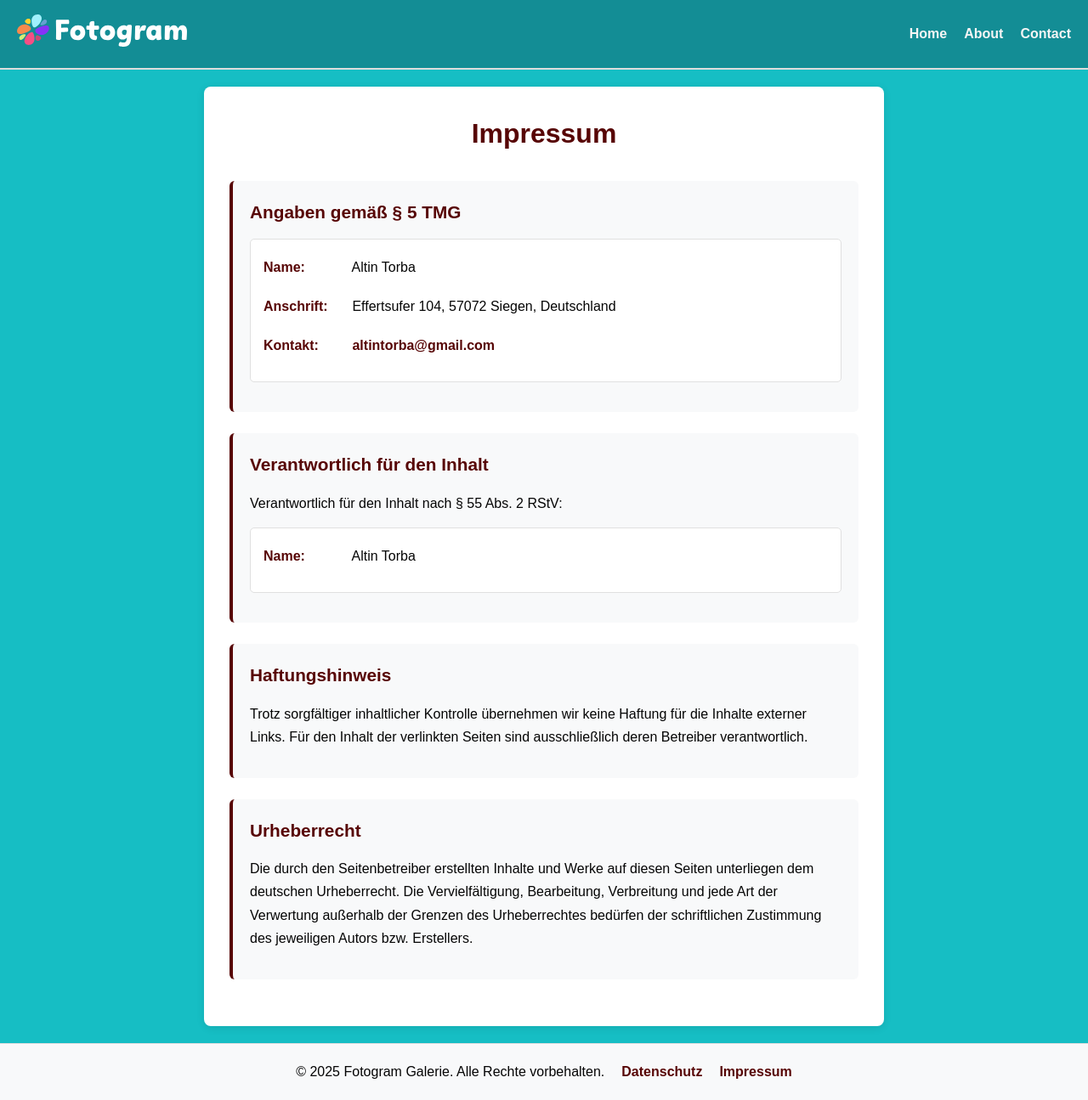
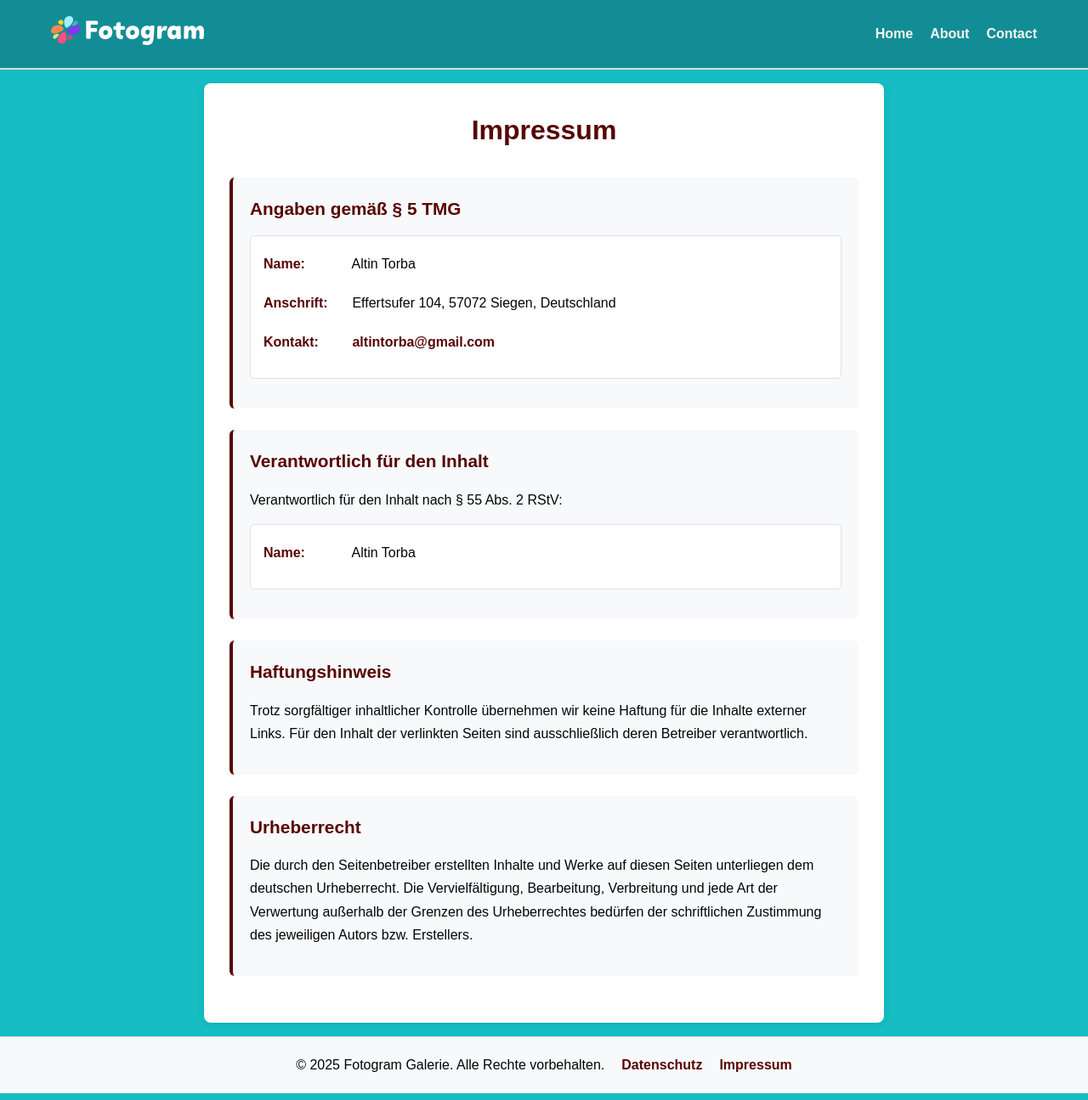
Before and after one commit to AltinTorba/FotogramWebpage, a plain HTML site: page impressum.html in a window 1280 px wide. Shown: the whole page at 85% size. Drawn offline with Linux system fonts and the light colour scheme.

Commit message:
finale Versione

```diff
--- a/datenschutz.css
+++ b/datenschutz.css
@@ -1,15 +1,19 @@
 /* ===== BASIS STYLES ===== */
 * {
   margin: 0;
+  padding: 0;
   box-sizing: border-box;
 }
 
 body {
+  display: flex;
+  flex-direction: column;
+  min-height: 100vh;
+  margin: 0;
   font-family: "figtree", Arial, sans-serif;
   background: rgb(22, 190, 196);
   color: rgb(5, 5, 5);
   line-height: 1.6;
-  min-height: 100vh;
 }
 
 /* ===== HEADER ===== */
@@ -24,11 +28,15 @@ body {
   justify-content: space-between;
   align-items: center;
   height: 60px;
+  max-width: 1200px;
+  margin: 0 auto;
+  padding: 0 20px;
 }
 
 .logo {
-  width: 200px;
+  width: 180px;
   height: auto;
+  flex-shrink: 0;
 }
 
 .logo-link {
@@ -48,12 +56,15 @@ body {
   gap: 20px;
   margin: 0;
   padding: 0;
+  align-items: center;
 }
 
 .nav-links a {
   text-decoration: none;
   color: whitesmoke;
-  font-weight: bold;
+  font-weight: 600;
+  padding: 8px 0;
+  position: relative;
   transition: color 0.3s ease;
 }
 
@@ -63,7 +74,8 @@ body {
 
 /* ===== HAUPTINHALT ===== */
 main {
-  padding: 20px;
+  flex: 1; /* Nimmt verfügbaren Platz ein */
+  padding: 16px;
   min-height: 70vh;
 }
 
@@ -154,10 +166,11 @@ main {
   display: flex;
   justify-content: center;
   align-items: center;
-  padding: 20px;
+  padding: 20px 32px;
   background: #f8f9fa;
   gap: 20px;
   border-top: 1px solid #ddd;
+  margin-top: auto; /* Sorgt dass Footer unten bleibt */
 }
 
 .page-footer a {
--- a/impressum.css
+++ b/impressum.css
@@ -5,11 +5,14 @@
 }
 
 body {
+  display: flex;
+  flex-direction: column;
+  min-height: 100vh;
+  margin: 0;
   font-family: "figtree", Arial, sans-serif;
   background: rgb(22, 190, 196);
   color: rgb(5, 5, 5);
   line-height: 1.6;
-  min-height: 100vh;
 }
 
 /* ===== HEADER ===== */
@@ -24,11 +27,15 @@ body {
   justify-content: space-between;
   align-items: center;
   height: 60px;
+  max-width: 1200px;
+  margin: 0 auto;
+  padding: 0 20px;
 }
 
 .logo {
-  width: 200px;
+  width: 180px;
   height: auto;
+  flex-shrink: 0;
 }
 
 .logo-link {
@@ -48,12 +55,15 @@ body {
   gap: 20px;
   margin: 0;
   padding: 0;
+  align-items: center;
 }
 
 .nav-links a {
   text-decoration: none;
   color: whitesmoke;
-  font-weight: bold;
+  font-weight: 600;
+  padding: 8px 0;
+  position: relative;
   transition: color 0.3s ease;
 }
 
@@ -63,9 +73,11 @@ body {
 
 /* ===== HAUPTINHALT ===== */
 main {
-  padding: 20px;
+  flex: 1; /* Nimmt verfügbaren Platz ein */
+  padding: 16px;
   min-height: 70vh;
 }
+
 
 .impressum-container {
   background: white;
@@ -136,11 +148,11 @@ main {
   display: flex;
   justify-content: center;
   align-items: center;
-  padding: 20px;
+  padding: 20px 32px;
   background: #f8f9fa;
   gap: 20px;
   border-top: 1px solid #ddd;
-  flex-wrap: wrap;
+  margin-top: auto; /* Sorgt dass Footer unten bleibt */
 }
 
 .page-footer a {
--- a/style.css
+++ b/style.css
@@ -1,15 +1,19 @@
 /* ===== BASIS STYLES ===== */
 * {
-  /* margin: 0; */
+  margin: 0;
+  padding: 0;
   box-sizing: border-box;
 }
 
 body {
+  display: flex;
+  flex-direction: column;
+  min-height: 100vh;
+  margin: 0;
   font-family: "figtree", Arial, sans-serif;
   background: rgb(22, 190, 196);
   color: rgb(5, 5, 5);
   line-height: 1.6;
-  min-height: 100vh;
 }
 
 /* ===== HEADER ===== */
@@ -24,11 +28,15 @@ body {
   justify-content: space-between;
   align-items: center;
   height: 60px;
+  max-width: 1200px;
+  margin: 0 auto;
+  padding: 0 20px;
 }
 
 .logo {
-  width: 200px;
+  width: 180px;
   height: auto;
+  flex-shrink: 0;
 }
 
 .logo-link {
@@ -48,12 +56,15 @@ body {
   gap: 20px;
   margin: 0;
   padding: 0;
+  align-items: center;
 }
 
 .nav-links a {
   text-decoration: none;
   color: whitesmoke;
-  font-weight: bold;
+  font-weight: 600;
+  padding: 8px 0;
+  position: relative;
   transition: color 0.3s ease;
 }
 
@@ -70,9 +81,11 @@ h1 {
 }
 
 main {
+  flex: 1; /* Nimmt verfügbaren Platz ein */
   padding: 16px;
   min-height: 70vh;
 }
+
 
 /* ===== GALERIE ===== */
 .gallery {
@@ -127,11 +140,12 @@ main {
   border: none;
   border-radius: 8px;
   padding: 0;
-  max-width: 90%;
-  max-height: 90%;
+  width: 600px;
+  height: 600px;
   background: white;
   position: relative;
   text-align: center;
+  margin: auto;
 }
 
 .dialog::backdrop {
@@ -141,6 +155,10 @@ main {
 .dialog-content {
   padding: 20px;
   position: relative;
+  display: flex;
+  flex-direction: column;
+  height: 100%;
+  box-sizing: border-box;
 }
 
 .dialog form {
@@ -154,12 +172,12 @@ main {
 .close-btn {
   font-size: 30px;
   cursor: pointer;
-  color: #333;
-  background: none;
+  color: whitesmoke;
+  background:#570505;
   border: none;
   padding: 0;
-  width: 40px;
-  height: 40px;
+  width: 20px;
+  height: 20px;
   display: flex;
   align-items: center;
   justify-content: center;
@@ -170,14 +188,15 @@ main {
 }
 
 #dialog-image {
-  max-width: 100%;
-  max-height: 60vh;
-  width: auto;
-  height: auto;
-  display: block;
-  margin: 0 auto;
+  /* max-width: 100%;
+  max-height: 60vh; */
+  width: 100%;
+  height: 400px;
+  /* display: block; */
+  /* margin: 0 auto; */
   border-radius: 5px;
-  object-fit: contain;
+  object-fit: cover;
+  flex-shrink: 0;
 }
 
 .dialog-caption {
@@ -228,10 +247,11 @@ main {
   display: flex;
   justify-content: center;
   align-items: center;
-  padding: 16px 32px;
+  padding: 20px 32px;
   background: #f8f9fa;
   gap: 20px;
   border-top: 1px solid #ddd;
+  margin-top: auto; /* Sorgt dass Footer unten bleibt */
 }
 
 .page-footer a {
@@ -332,3 +352,40 @@ a:focus-visible {
     font-size: 16px;
   }
 }
+
+@media (max-width: 350px) {
+  .dialog {
+    height: 80%;
+    width: 95vw; /* Noch responsiver */
+    padding: 10px; /* Weniger Padding */
+  }
+
+  .dialog-caption h3 {
+    font-size: 1rem; /* Statt 50% - besser lesbar */
+  }
+
+  .dialog-caption p {
+    font-size: 0.85rem; /* Statt 50% */
+  }
+
+  .dialog-content {
+    padding: 15px; /* Weniger Padding im Content */
+  }
+
+  .nav-btn {
+    width: 40px; /* Kleinere Navigation Buttons */
+    height: 40px;
+    font-size: 20px;
+  }
+
+  .close-btn {
+    width: 35px;
+    height: 35px;
+    font-size: 25px;
+  }
+
+  #dialog-image {
+    max-height: 50vh;
+  }
+
+}
```
Also changed, not shown: index.html (+1 -1 lines), script.js (+18 -6 lines).
